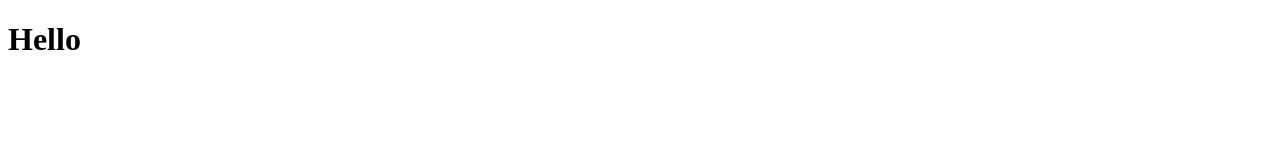
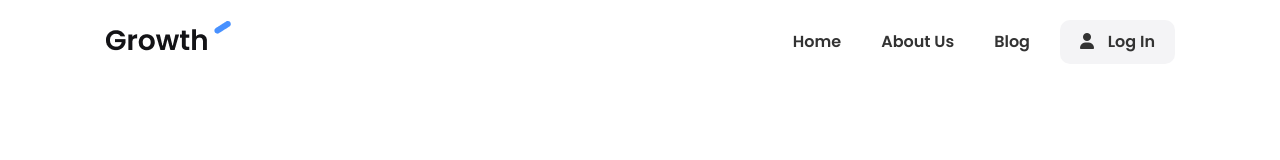
Before and after one commit to Malak-Essam/SaaS-landing-page, a plain HTML site: page index.html in a window 1280 px wide. Drawn offline with Linux system fonts and the light colour scheme.

Commit message:
finished the navbar

```diff
--- a/css/style.css
+++ b/css/style.css
@@ -0,0 +1,111 @@
+* {
+    box-sizing: border-box;
+    margin: 0;
+    padding: 0;
+}
+
+:root {
+    --primary-color: #4891ff;
+    --light-color: #f4f4f6;
+    --dark-color: #111;
+}
+
+body {
+    font-family: 'Poppins', sans-serif;
+    font-size: 16px;
+    line-height: 1.5;
+    background: #fff;
+}
+
+a {
+    text-decoration: none;
+    color: #333;
+}
+
+ul {
+    list-style: none;
+}
+
+img {
+    max-width: 100%;
+}
+
+/* navbar */
+.navbar {
+    background: #fff;
+    padding: 20px;
+}
+
+.navbar .container {
+    display: flex;
+    justify-content: space-between;
+    align-items: center;
+}
+
+.navbar .main-menu ul {
+    display: flex;
+}
+
+.navbar ul li a {
+    padding: 10px 20px;
+    display: block;
+    font-weight: 600;
+    transition: 0.5s;
+}
+
+.navbar ul li a:hover {
+    color: var(--primary-color);
+}
+
+.navbar ul li a i {
+    margin-right: 10px;
+}
+.navbar ul li:last-child a {
+    margin-left: 10px;
+}
+
+/* utills classes */
+.container {
+    max-width: 1100px;
+    margin: 0 auto;
+    padding: 0 15px;
+}
+
+.container-sm {
+    max-width: 800px;
+    margin: 0 auto;
+    padding: 0 15px;
+}
+
+/* Buttons */
+.btn {
+    display: inline-block;
+    padding: 13px 20px;
+    background: var(--light-color);
+    color: #333;
+    font-weight: 600;
+    text-decoration: none;
+    border: none;
+    border-radius: 10px;
+    cursor: pointer;
+    transition: 0.5s;
+}
+
+.btn:hover {
+    opacity: 0.8;
+}
+
+.btn-primary {
+    background: var(--primary-color);
+    color: #fff;
+}
+
+.btn-dark {
+    background-color: var(--dark-color);
+    color: #fff;
+}
+
+.btn-block {
+    display: block;
+    width: 100%;
+}
--- a/index.html
+++ b/index.html
@@ -12,16 +12,31 @@
     />
     <link
       rel="stylesheet"
-      href="https://cdnjs.cloudflare.com/ajax/libs/font-awesome/6.7.2/css/brands.min.css"
-      integrity="sha512-58P9Hy7II0YeXLv+iFiLCv1rtLW47xmiRpC1oFafeKNShp8V5bKV/ciVtYqbk2YfxXQMt58DjNfkXFOn62xE+g=="
-      crossorigin="anonymous"
-      referrerpolicy="no-referrer"
+      href="https://cdnjs.cloudflare.com/ajax/libs/font-awesome/6.7.2/css/all.min.css"
     />
     <link rel="stylesheet" href="css/style.css" />
     <link rel="shortcut icon" href="images/favicon.ico" type="image/x-icon" />
   </head>
   <body>
-    <h1>Hello</h1>
+    <nav class="navbar">
+      <div class="container">
+        <div class="logo">
+          <a href="index.html">
+            <img src="images/logo.png" alt="logo" />
+          </a>
+        </div>
+        <div class="main-menu">
+          <ul>
+            <li><a href="index.html">Home</a></li>
+            <li><a href="#">About Us</a></li>
+            <li><a href="#">Blog</a></li>
+            <li>
+              <a class="btn" href="#"> <i class="fas fa-user"></i> Log In </a>
+            </li>
+          </ul>
+        </div>
+      </div>
+    </nav>
     <script src="js/main.js"></script>
   </body>
 </html>
```
